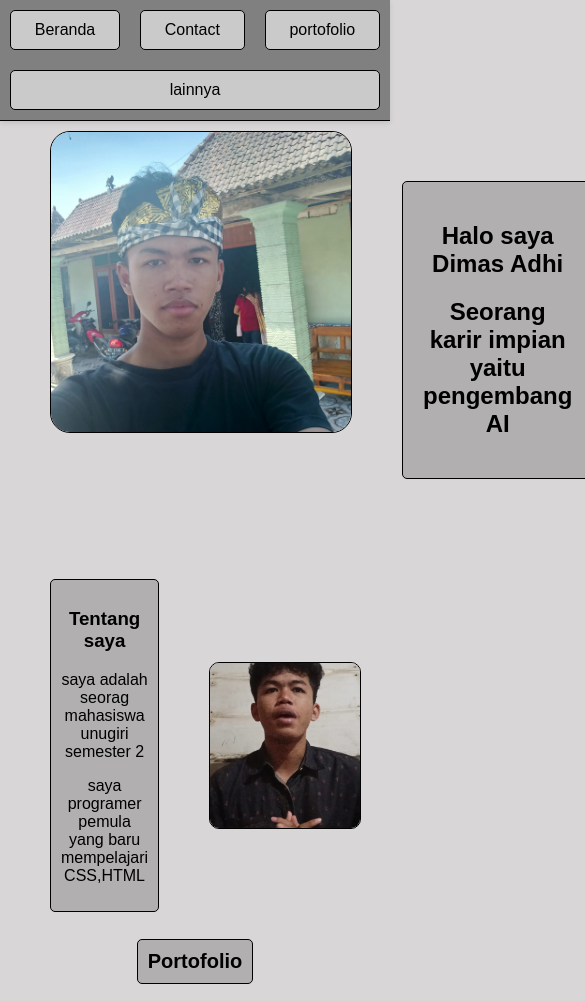
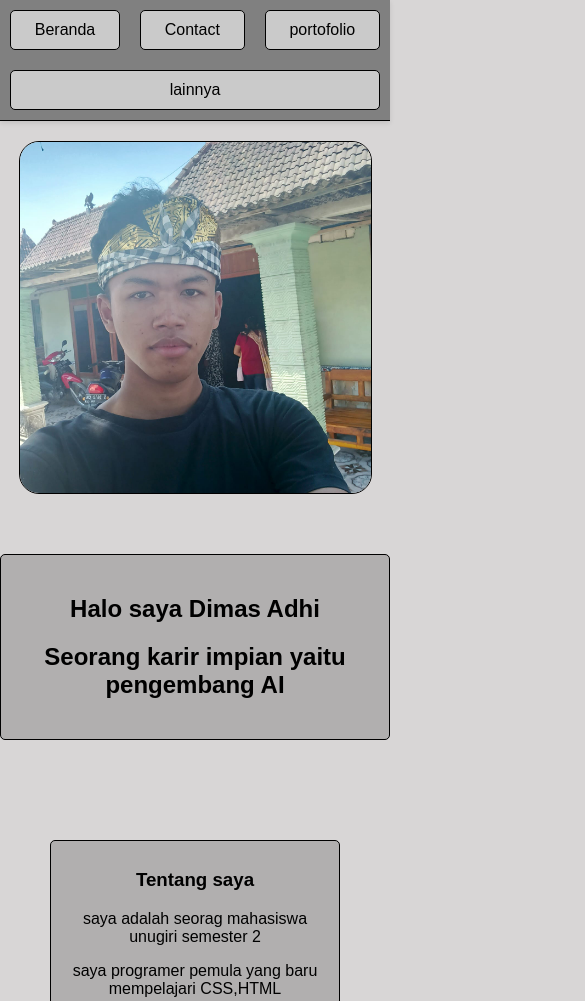
Before and after one commit to DAC8686/Portoweb, a plain HTML site: page index.html in a window 390 px wide. Shown: the top 1001 px of the page, 585 px wide, since content can reach past the window. Drawn offline with Linux system fonts and the light colour scheme.

Commit message:
Add files via upload

```diff
--- a/style.css
+++ b/style.css
@@ -81,7 +81,6 @@ header ul li:active {
 }
 .uppage img {
     max-width: 300px;
-    min-width: 150px;
     height: 100%;
     margin-left: 50px;
     border: 1px solid black;
@@ -272,3 +271,24 @@ footer {
     box-sizing: border-box;
     width: 100vw;
 }
+@media (max-width: 768px) {
+    .uppage {
+        flex-direction: column;
+        align-items: center;
+    }
+
+    .uppage img {
+        max-width: 90%;
+        margin: 10px 0;
+    }
+
+    .container {
+        flex-direction: column;
+        align-items: center;
+    }
+
+    .container img {
+        max-width: 90%;
+        margin: 10px 0;
+    }
+}
```
